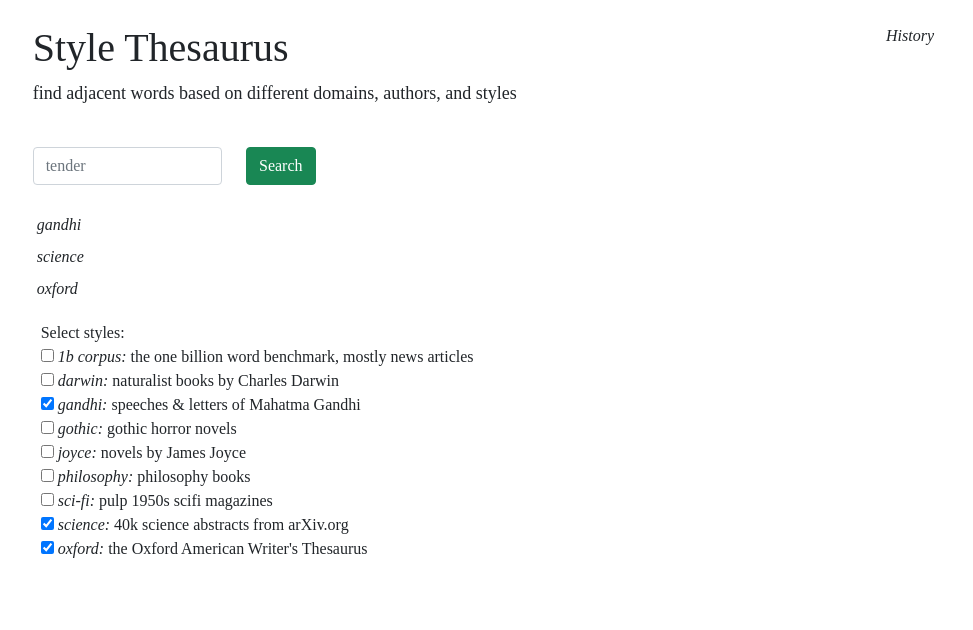
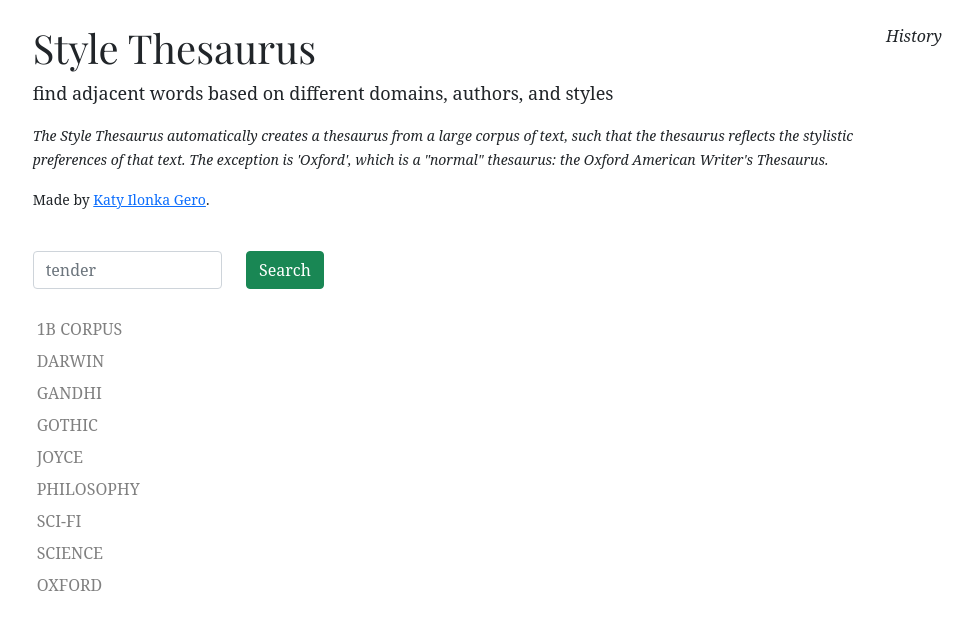
Before and after one commit to kgero/thesaurusx, a Flask app: page / in a window 1280 px wide. Shown: the top 630 px of the page, without its empty margins (86-1059 px from the left). Run offline with Flask 2, Linux system fonts and the light colour scheme; parts of the project's set-up code (start-up, migrations or seed data) failed here and were passed over.

Commit message:
remove select styles; more formatting

```diff
--- a/static/css/style.css
+++ b/static/css/style.css
@@ -1,9 +1,9 @@
 body {
   font-size: 16px;
-  font-family: "Times New Roman";
+  font-family: 'Noto Serif', serif;
 }
 h1 {
-  font-family: 'Times New Roman', serif;
+  font-family: 'Playfair Display', serif;
   text-align: left;
 }
 h2 {
@@ -30,8 +30,9 @@
   font-weight: bold;
 }
 .thesaurus_header {
-  font-style: italic;
-  text-transform: lowercase;
+/*  font-style: italic;*/
+  text-transform: uppercase;
+  color: grey;
   margin-bottom: 0px;
 }
 .results {
--- a/static/js/main.js
+++ b/static/js/main.js
@@ -29,6 +29,8 @@
 
 function set_up() {
   console.log('making new divs...');
+
+  // making thesaurus divs
   for (var key in embeddings) {
     var div = $("<div>").addClass("style p-1").addClass(embeddings[key]);
     var title = $("<p>").addClass("thesaurus_header").append(key);
@@ -38,34 +40,34 @@
   }
 
 
-  // making checkboxes
-  for (var key in embeddings) {
-    var lab = $('<label class="checkbox-inline thesaurus_header">');
-    var box = $('<input type="checkbox">');
-    box.attr('id', embeddings[key] + '_box');
-    box.val(embeddings[key]);
-    lab.append(box).append(' ').append(key).append(':');
-    $('.checkboxes').append(lab);
-    // $('.checkboxes').append("<br />");
-    var descrip = $('<span>').append(' ');
-    descrip.append(descriptions[key]);
-    $('.checkboxes').append(descrip).append("<br />");
-  }
+  // // making checkboxes
+  // for (var key in embeddings) {
+  //   var lab = $('<label class="checkbox-inline thesaurus_header">');
+  //   var box = $('<input type="checkbox">');
+  //   box.attr('id', embeddings[key] + '_box');
+  //   box.val(embeddings[key]);
+  //   lab.append(box).append(' ').append(key).append(':');
+  //   $('.checkboxes').append(lab);
+  //   // $('.checkboxes').append("<br />");
+  //   var descrip = $('<span>').append(' ');
+  //   descrip.append(descriptions[key]);
+  //   $('.checkboxes').append(descrip).append("<br />");
+  // }
 
-  //check defaults
-  $.each(default_checks, function(i, val) {
-    $('#' + val + '_box').prop('checked', true);
-  });
+  // //check defaults
+  // $.each(default_checks, function(i, val) {
+  //   $('#' + val + '_box').prop('checked', true);
+  // });
 }
 
-function update_styles() {
-  $('.style').hide();
-  $("input[type=checkbox]:checked").each(function() {
-    key = $(this).val();
-    console.log( key );
-    $('.' + key).show();
-  });
-}
+// function update_styles() {
+//   $('.style').hide();
+//   $("input[type=checkbox]:checked").each(function() {
+//     key = $(this).val();
+//     console.log( key );
+//     $('.' + key).show();
+//   });
+// }
 
 function get_words_algo() {
   word_history.push($('#keyword').val().toString());
@@ -154,7 +156,7 @@
 
   set_up();
 
-  update_styles();
+  // update_styles();
 
   $('input:checkbox').change( function() {update_styles();} );
 
--- a/templates/index.html
+++ b/templates/index.html
@@ -25,44 +25,6 @@
     <script src="{{ url_for('static', filename='js/main.js') }}"></script>
     <link href="{{ url_for('static', filename='css/style.css') }}" type="text/css" rel="stylesheet">
 
-   <!--  <style>
-      body {
-        font-size: 16px;
-      }
-      dd {
-        margin-bottom: 20px;
-      }
-      h1 {
-        font-family: 'Playfair Display', serif;
-        /*font-size: 60px;*/
-      }
-      h2 {
-        /*font-family: 'Playfair Display', serif;*/
-        /*font-size: 60px;*/
-      }
-      p.tag {
-        font-family: 'Playfair Display', serif;
-        font-size: 18px;
-      }
-      .results {
-        border: 1px solid black;
-        color: dimgrey;
-      }
-      .usage {
-        font-style: italic;
-      }
-      .spin {
-          animation: spin infinite 2s linear;
-      }
-      @keyframes spin {
-          from { transform: rotate(0deg); }
-          to { transform: rotate(360deg); }
-      }
-      .cool-font {
-        font-family: 'Playfair Display', serif;
-      }
-    </style> -->
-
     <meta charset='utf-8'>
   </head>
   <body>
@@ -72,10 +34,24 @@
         <div class="col-md-1"></div>
         <div class="col-md-8">
 
-          <div class="text-center">
+          <div>
             <h1>Style Thesaurus</h1>
             <p class="tag">
               find adjacent words based on different domains, authors, and styles
+            </p>
+
+            <p>
+              <small>
+                <i>
+                The Style Thesaurus automatically creates a thesaurus from a large corpus of text, such that the thesaurus reflects the stylistic preferences of that text.
+                The exception is 'Oxford', which is a "normal" thesaurus: the Oxford American Writer's Thesaurus.
+                </i>
+              </small>
+            </p>
+            <p>
+              <small>
+              Made by <a href="http://www.katygero.com/" target="_blank">Katy Ilonka Gero</a>.
+              </small>
             </p>
 
             <br />
@@ -104,10 +80,10 @@
 
           <div class="main"></div>
 
-          <div class="m-2">
+          <!-- <div class="m-2">
               <p class="select-styles">Select styles:</p>
               <div class="checkboxes"></div>
-          </div>
+          </div> -->
 
 
         </div>
@@ -120,19 +96,7 @@
 
           <div class="footer">
             <br />
-            <!-- <p>
-              <small>
-                The Style Thesaurus automatically creates a thesaurus from a large corpus of text, such that the thesaurus reflects the stylistic preferences of that text.
-                <br /><br />
-                (For the technically inclined, it trains a word embedding on part-of-speech tagged data, and returns the nearest neighbors filtered by part-of-speech.)
-                <br /><br />
-                The exception is 'Oxford', which is a "normal" thesaurus: the Oxford American Writer's Thesaurus.
-                <br /><br />
-                Made by <a href="http://www.katygero.com/" target="_blank">Katy Ilonka Gero</a>.
-                <br />
-                I would love to know your thoughts!
-            </small>
-            </p> -->
+
           </div>
 
         </div>
```
